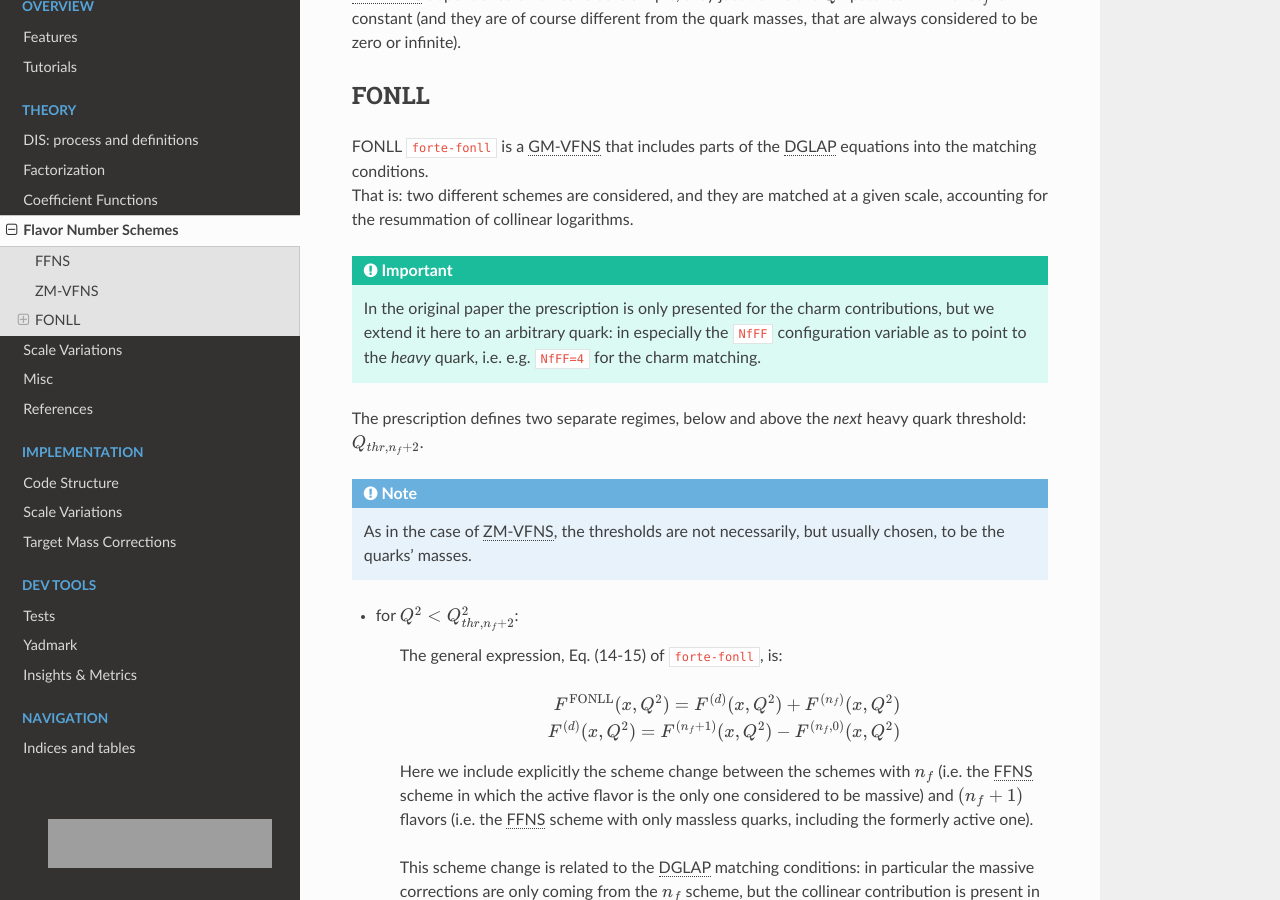
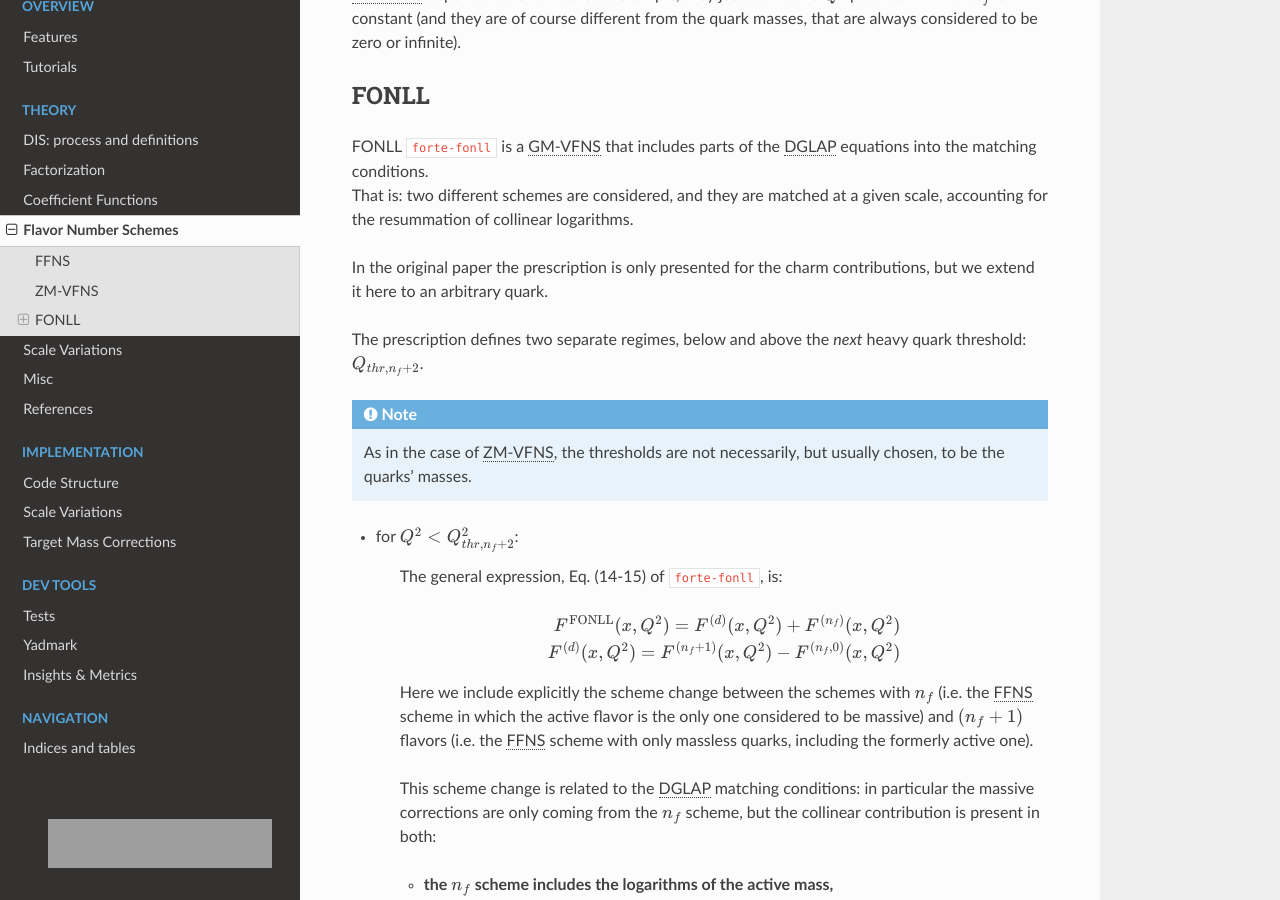
Before and after one commit to NNPDF/yadism, a Sphinx documentation site: the page built from docs/source/theory/fns.rst, in a window 1280 px wide and 900 px high, scrolled down 2163 px, cut to the strip 0-900 px from the top of the window. Built offline with Sphinx 7.4.7 and the Read the Docs theme 2.0.0, drawn with Linux system fonts in a browser that asks for light colours; pages that are not in the unit, such as notebooks, are missing from menus; cross-references to code outside the pages are shown as plain code; grey boxes are pictures that could not be loaded.

Commit message:
Clean some docs

```diff
--- a/docs/source/theory/fns.rst
+++ b/docs/source/theory/fns.rst
@@ -126,12 +126,8 @@ FONLL
 | That is: two different schemes are considered, and they are matched at a given
   scale, accounting for the resummation of collinear logarithms.
 
-.. important::
-
-   In the original paper the prescription is only presented for the charm
-   contributions, but we extend it here to an arbitrary quark: in especially
-   the ``NfFF`` configuration variable as to point to the *heavy* quark, i.e.
-   e.g. ``NfFF=4`` for the charm matching.
+In the original paper the prescription is only presented for the charm
+contributions, but we extend it here to an arbitrary quark.
 
 The prescription defines two separate regimes, below and above the *next* heavy
 quark threshold: :math:`Q_{thr,n_f+2}`.
```
